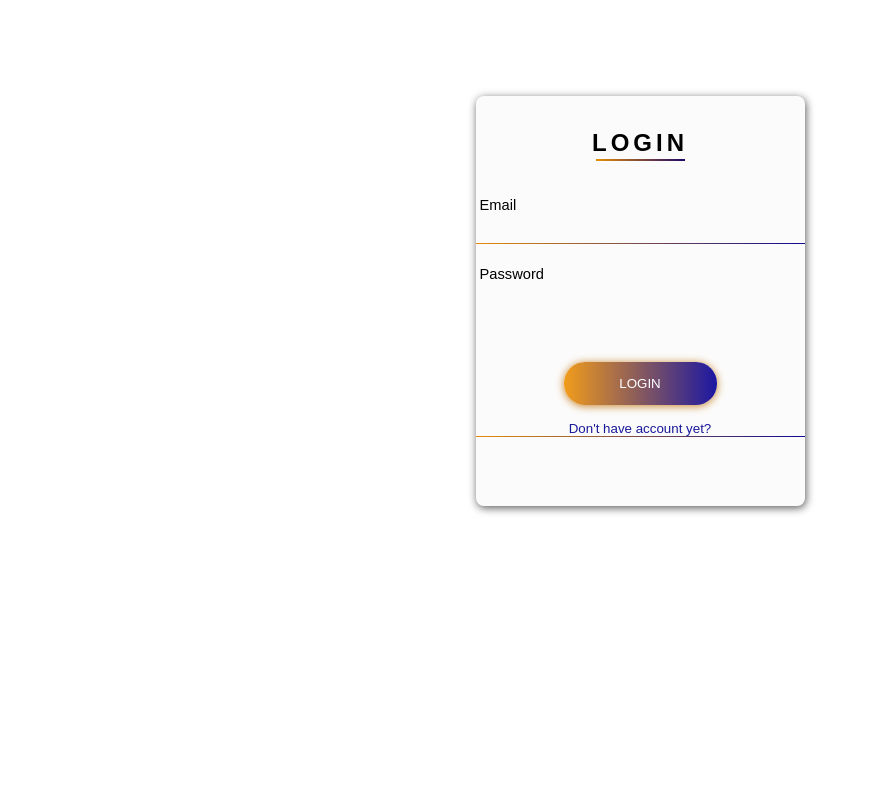
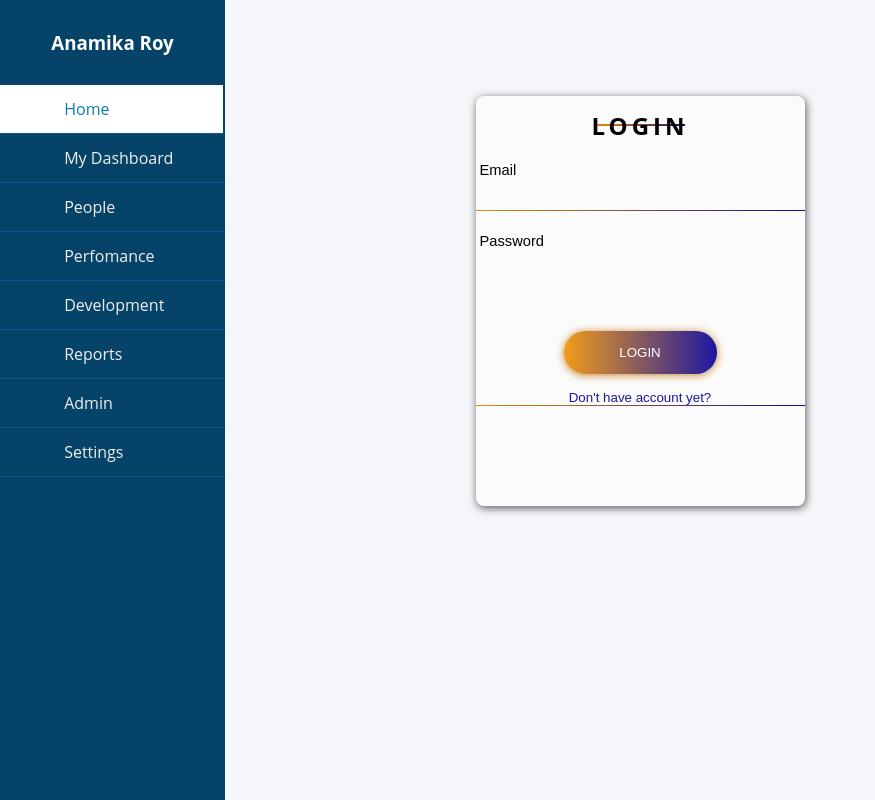
Before and after one commit to RijalArul/wallet-app, a plain HTML site: page client/index.html in a window 1280 px wide. Shown: the whole page, without its empty margins (0-875 px from the left). Drawn offline with Linux system fonts and the light colour scheme.

Commit message:
styling sidebar

```diff
--- a/client/index.css
+++ b/client/index.css
@@ -72,3 +72,83 @@ label {
 #submit-btn:hover {
   box-shadow: 0px 1px 18px #091ea9;
 }
+
+* {
+  list-style: none;
+  text-decoration: none;
+  margin: 0;
+  padding: 0;
+  box-sizing: border-box;
+  font-family: 'Open Sans', sans-serif;
+}
+
+body {
+  background: #f5f6fa;
+}
+
+.wrapper .sidebar {
+  background: rgb(5, 68, 104);
+  position: fixed;
+  top: 0;
+  left: 0;
+  width: 225px;
+  height: 100%;
+  padding: 20px 0;
+  transition: all 0.5s ease;
+}
+
+.wrapper .sidebar .profile {
+  margin-bottom: 30px;
+  text-align: center;
+}
+
+.wrapper .sidebar .profile img {
+  display: block;
+  width: 100px;
+  height: 100px;
+  border-radius: 50%;
+  margin: 0 auto;
+}
+
+.wrapper .sidebar .profile h3 {
+  color: #ffffff;
+  margin: 10px 0 5px;
+}
+
+.wrapper .sidebar .profile p {
+  color: rgb(206, 240, 253);
+  font-size: 14px;
+}
+
+.wrapper .sidebar ul li a {
+  display: block;
+  padding: 13px 30px;
+  border-bottom: 1px solid #10558d;
+  color: rgb(241, 237, 237);
+  font-size: 16px;
+  position: relative;
+}
+
+.wrapper .sidebar ul li a .icon {
+  color: #dee4ec;
+  width: 30px;
+  display: inline-block;
+}
+
+.wrapper .sidebar ul li a:hover,
+.wrapper .sidebar ul li a.active {
+  color: #0c7db1;
+
+  background: white;
+  border-right: 2px solid rgb(5, 68, 104);
+}
+
+.wrapper .sidebar ul li a:hover .icon,
+.wrapper .sidebar ul li a.active .icon {
+  color: #0c7db1;
+}
+
+.wrapper .sidebar ul li a:hover:before,
+.wrapper .sidebar ul li a.active:before {
+  display: block;
+}
--- a/client/index.html
+++ b/client/index.html
@@ -27,6 +27,70 @@
             <div class="form-border"></div>
         </form>
     </div>
+
+    <div class="wrapper">
+        <div class="sidebar">
+            <div class="profile">
+                <h3>Anamika Roy</h3>
+            </div>
+            <div>
+                <ul>
+                    <li>
+                        <a href="#" class="active">
+                            <span class="icon"><i class="fas fa-home"></i></span>
+                            <span class="item">Home</span>
+                        </a>
+                    </li>
+                    <li>
+                        <a href="#">
+                            <span class="icon"><i class="fas fa-desktop"></i></span>
+                            <span class="item">My Dashboard</span>
+                        </a>
+                    </li>
+                    <li>
+                        <a href="#">
+                            <span class="icon"><i class="fas fa-user-friends"></i></span>
+                            <span class="item">People</span>
+                        </a>
+                    </li>
+                    <li>
+                        <a href="#">
+                            <span class="icon"><i class="fas fa-tachometer-alt"></i></span>
+                            <span class="item">Perfomance</span>
+                        </a>
+                    </li>
+                    <li>
+                        <a href="#">
+                            <span class="icon"><i class="fas fa-database"></i></span>
+                            <span class="item">Development</span>
+                        </a>
+                    </li>
+                    <li>
+                        <a href="#">
+                            <span class="icon"><i class="fas fa-chart-line"></i></span>
+                            <span class="item">Reports</span>
+                        </a>
+                    </li>
+                    <li>
+                        <a href="#">
+                            <span class="icon"><i class="fas fa-user-shield"></i></span>
+                            <span class="item">Admin</span>
+                        </a>
+                    </li>
+                    <li>
+                        <a href="#">
+                            <span class="icon"><i class="fas fa-cog"></i></span>
+                            <span class="item">Settings</span>
+                        </a>
+                    </li>
+                </ul>
+
+            </div>
+        </div>
+
+    </div>
+
+
 </body>
 
 </html>
```
